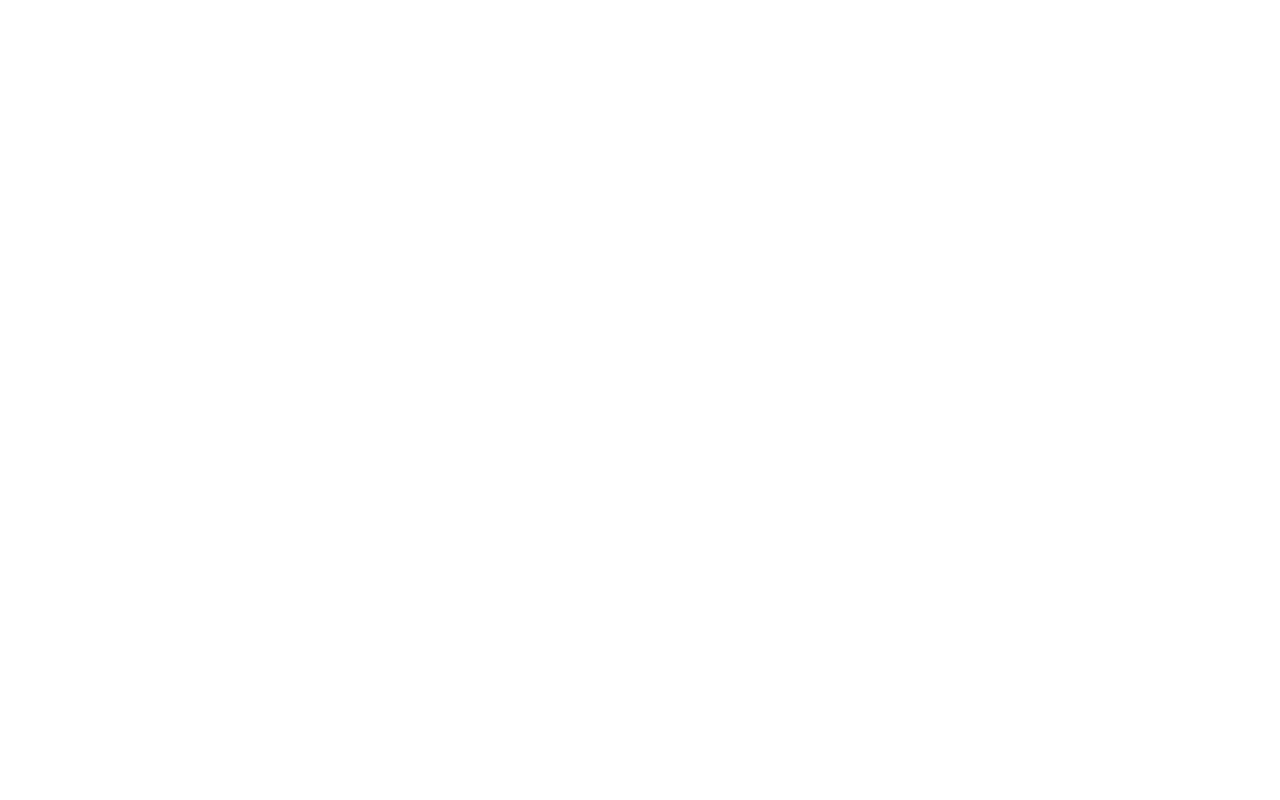
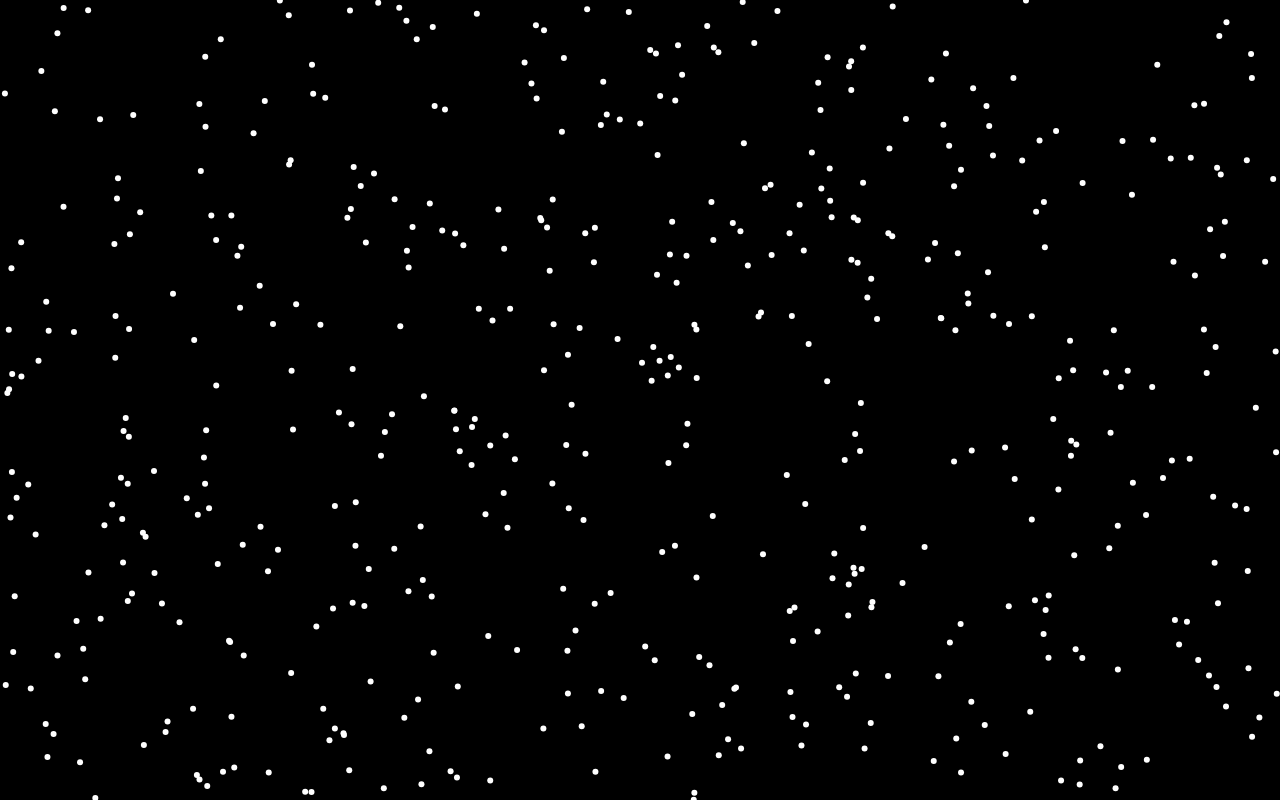
Before and after one commit to harry-whorlow/Text-Particles, a plain HTML site: page index.html in a window 1280 px wide. Drawn offline with Linux system fonts and the light colour scheme.

Commit message:
skeliton code completed

```diff
--- a/index.html
+++ b/index.html
@@ -5,7 +5,20 @@
         <meta charset="UTF-8" />
         <meta http-equiv="X-UA-Compatible" content="IE=edge" />
         <meta name="viewport" content="width=device-width, initial-scale=1.0" />
+
+        <link rel="preconnect" href="https://fonts.googleapis.com" />
+        <link rel="preconnect" href="https://fonts.gstatic.com" crossorigin />
+        <link
+            href="https://fonts.googleapis.com/css2?family=Noto+Sans+Display:wght@300&family=Oswald&display=swap"
+            rel="stylesheet"
+        />
+        <link rel="stylesheet" href="styles.css" />
+
+        <script src="index.js" defer></script>
+
         <title>Document</title>
     </head>
-    <body></body>
+    <body>
+        <canvas id="canvas_1"></canvas>
+    </body>
 </html>
--- a/index.js
+++ b/index.js
@@ -0,0 +1,65 @@
+/** @format */
+
+const canvas = document.getElementById("canvas_1");
+const ctx = canvas.getContext("2d");
+
+canvas.width = window.innerWidth;
+canvas.height = window.innerHeight;
+let particleArray = [];
+
+const mouse = {
+    x: null,
+    y: null,
+    radius: 150,
+};
+
+window.addEventListener("mousemove", function (event) {
+    mouse.x = event.x;
+    mouse.y = event.y;
+});
+
+ctx.fillStyle = "white";
+ctx.font = "90px Verdana";
+ctx.fillText("A", 0, 00);
+const data = ctx.getImageData(0, 0, 100, 100);
+
+class Particle {
+    constructor(x, y) {
+        this.x = x;
+        this.y = y;
+        this.size = 3;
+        this.baseX = this.x;
+        this.baseY = this.y;
+        this.density = Math.random() * 30 + 1;
+    }
+
+    draw() {
+        ctx.fillStyle = "white";
+        ctx.beginPath();
+        ctx.arc(this.x, this.y, this.size, 0, Math.PI * 2);
+        ctx.closePath();
+        ctx.fill();
+    }
+}
+function init() {
+    particleArray = [];
+
+    for (let i = 0; i < 500; i++) {
+        let x = Math.random() * canvas.width;
+        let y = Math.random() * canvas.height;
+        particleArray.push(new Particle(x, y));
+    }
+}
+
+init();
+console.log(particleArray);
+
+function animate() {
+    ctx.clearRect(0, 0, canvas.width, canvas.height);
+
+    for (let i = 0; i < particleArray.length; i++) {
+        particleArray[i].draw();
+    }
+    requestAnimationFrame(animate);
+}
+animate();
--- a/styles.css
+++ b/styles.css
@@ -0,0 +1,37 @@
+/** @format */
+:root {
+    --ff-primary: "Noto Sans Display", sans-serif;
+    --ff-accent: "Oswald", sans-serif;
+}
+
+* {
+    padding: 0;
+    margin: 0;
+    box-sizing: border-box;
+}
+
+body {
+    overflow: hidden;
+    background: black;
+}
+
+main {
+    position: relative;
+
+    height: 100vh;
+    width: 100vw;
+
+    display: flex;
+    flex-direction: column;
+    justify-content: center;
+    align-items: center;
+}
+
+canvas {
+    background-color: black;
+
+    position: absolute;
+
+    top: 0;
+    left: 0;
+}
```
